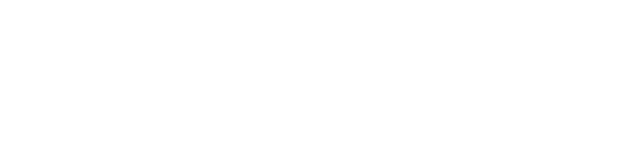
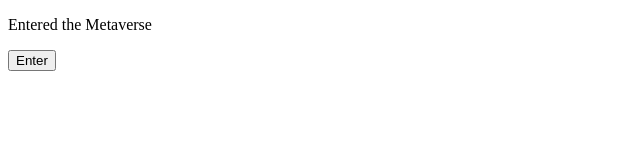
Before and after one commit to acciojob/enter-metaverse-Mustaqhasan, a website: page main.html in a window 1280 px wide. Shown: the whole page, without its empty margins (0-640 px from the left). Drawn offline with Linux system fonts and the light colour scheme.

Commit message:
created a submission

```diff
--- a/main.html
+++ b/main.html
@@ -8,6 +8,8 @@
 
 <body>
 	<!-- the entire body must be written by student -->
+	<p id="status">Entered the Metaverse</p>
+    <button onclick="changeText()" id="enterBtn">Enter</button>
     <script type="text/javascript" src="./script.js">
 </script>
 
--- a/script.js
+++ b/script.js
@@ -1 +1,6 @@
 //your JS code here. If required.
+let ele=document.getElementById("status");
+
+function changeText(){
+    ele.innerHTML="<h1>Entered Metaverse</h1>"
+}
```
